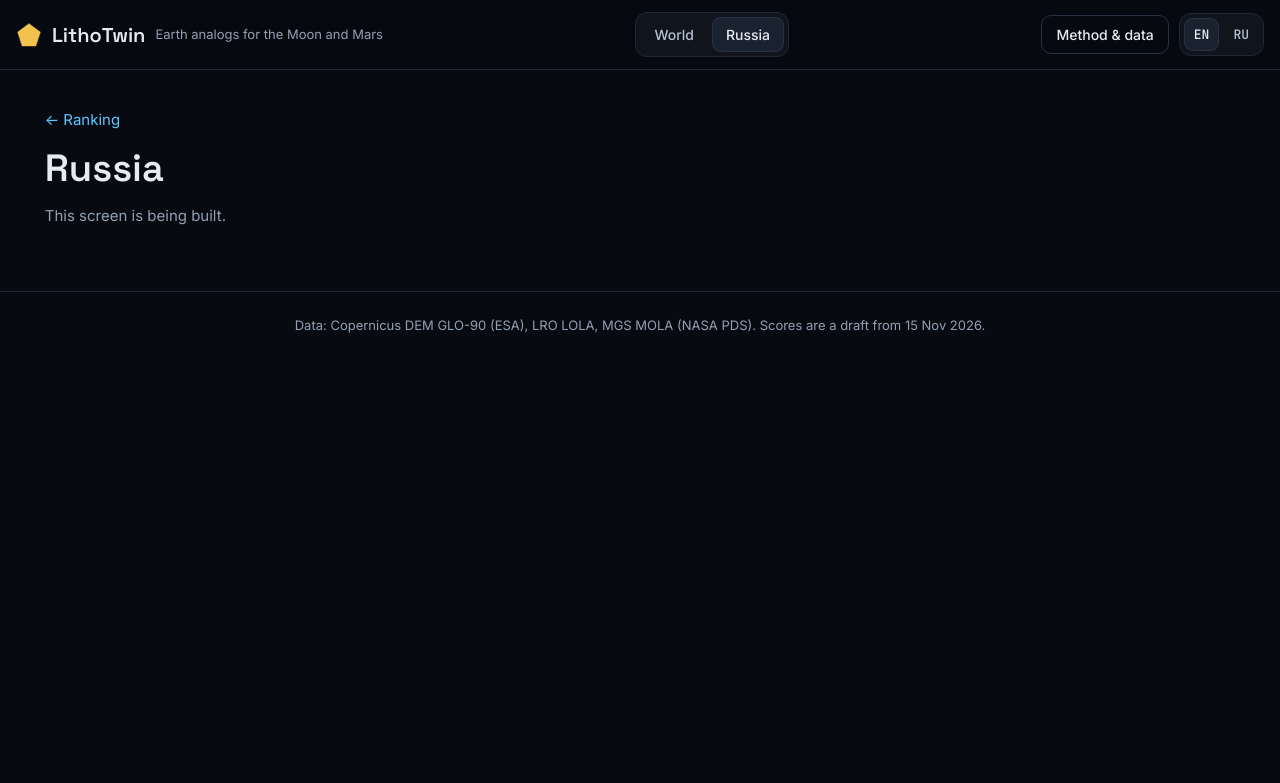
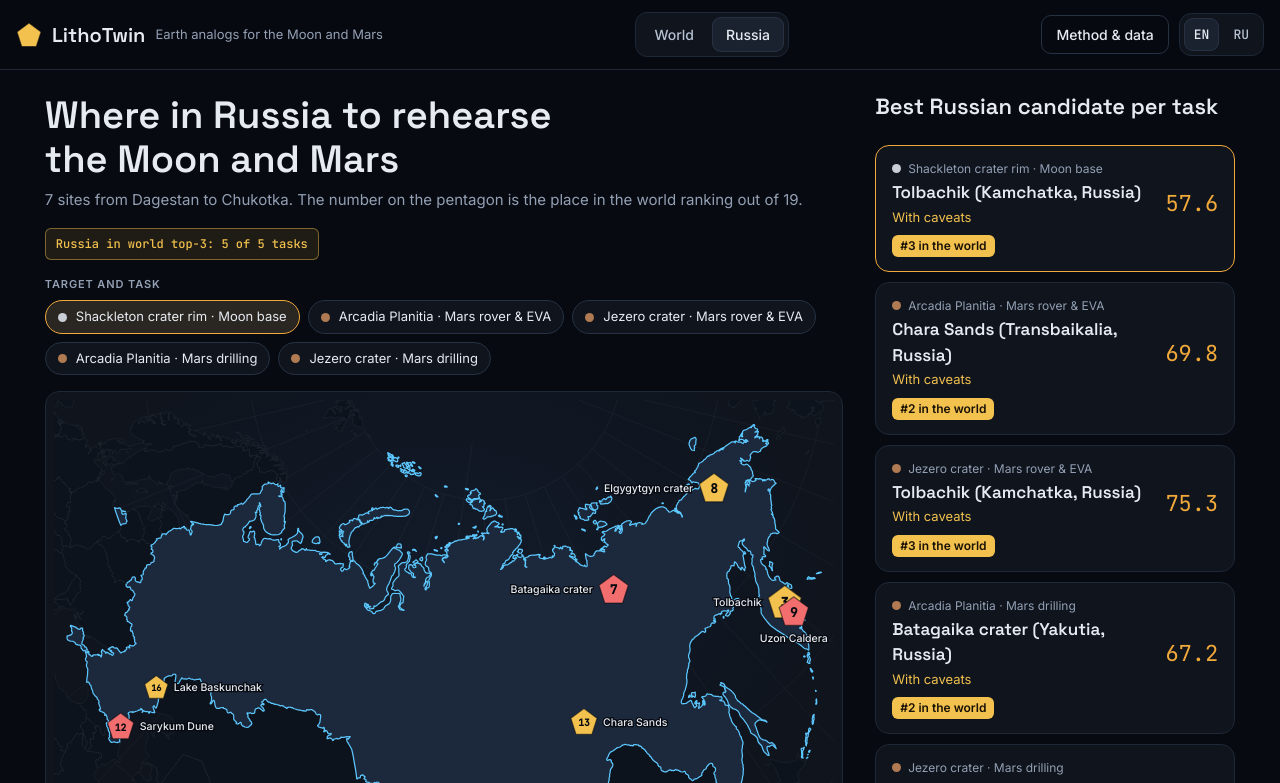
Before and after one commit to wnfeelsgood-boop/LithoTwin, a website built with Vite: page index.html in a window 1280 px wide. Both pictures are taken after a click on the button "Russia". Shown: the top 783 px of the page. Built offline with nearby package versions, Linux system fonts and the light colour scheme; what globe.gl would draw is missing.

Commit message:
feat: Russia screen with map of Russian candidates and best candidate per task (M5)
Co-Authored-By: Claude Opus 5.5 <noreply@anthropic.com>
Claude-Session: https://claude.ai/code/session_01W8Lrn8KvcbTmdQ24dhwyGy

```diff
--- a/src/i18n.js
+++ b/src/i18n.js
@@ -140,6 +140,21 @@ const UI = {
   rule_drill_ice: { en: 'Ground ice: {ice}', ru: 'Лёд в грунте: {ice}' },
   rule_drill_rock: { en: 'Rock worth drilling: {rock}', ru: 'Порода для бурения: {rock}' },
   rule_drill_none: { en: 'No ground ice, rock is not a priority drilling target', ru: 'Нет льда в грунте, порода не приоритетна для бурения' },
+  // Russia
+  russiaHeading: { en: 'Where in Russia to rehearse the Moon and Mars', ru: 'Где в России репетировать Луну и Марс' },
+  russiaSub: {
+    en: '{n} sites from Dagestan to Chukotka. The number on the pentagon is the place in the world ranking out of {total}.',
+    ru: '{n} площадок от Дагестана до Чукотки. Цифра на пентагоне = место в мировом рейтинге из {total}.',
+  },
+  russiaTop3: { en: 'Russia in world top-3: {n} of {total} tasks', ru: 'Россия в топ-3 мира: {n} из {total} задач' },
+  bestRussian: { en: 'Best Russian candidate per task', ru: 'Лучший российский кандидат по задачам' },
+  inWorld: { en: '#{rank} in the world', ru: '{rank} место в мире' },
+  holdsBackTitle: { en: 'What holds Russian sites back', ru: 'Что мешает российским площадкам' },
+  holdsBack: {
+    en: 'Sites are unique but small: taiga around Batagaika and Uzon, steppe around Sarykum. Many get yellow or red for bare ground even when rock and ice match.',
+    ru: 'Объекты уникальны, но малы: вокруг Батагайки и Узона тайга, у Сарыкума степь. Поэтому многие площадки получают жёлтый или красный по голому грунту, хотя по породе и льду похожи на цель.',
+  },
+  russiaLegend: { en: 'Size = similarity · Colour = suitability · Number = world rank', ru: 'Размер = сходство · Цвет = пригодность · Цифра = место в мире' },
   loading: { en: 'Loading data…', ru: 'Загружаем данные…' },
   loadError: { en: 'Could not load the data package.', ru: 'Не удалось загрузить данные.' },
   footer: {
--- a/src/main.js
+++ b/src/main.js
@@ -17,6 +17,7 @@ import { parseHash, onRouteChange, navigate } from './router.js';
 import { pentagonSvg } from './components/pentagon.js';
 import { renderWorld } from './views/world.js';
 import { renderDossier } from './views/dossier.js';
+import { renderRussia } from './views/russia.js';
 import { renderPlaceholder } from './views/placeholder.js';
 
 const app = document.getElementById('app');
@@ -63,6 +64,7 @@ function render() {
 
   if (route.view === 'world') renderWorld(view, data, route);
   else if (route.view === 'site') renderDossier(view, data, route);
+  else if (route.view === 'russia') renderRussia(view, data, route);
   else renderPlaceholder(view, data, route);
 
   if (route.view !== 'world') window.scrollTo(0, 0);
--- a/src/styles/components.css
+++ b/src/styles/components.css
@@ -939,3 +939,172 @@
 .marker.is-selected .marker__tip {
   display: block;
 }
+
+/* ---------- Russia ---------- */
+.russia {
+  display: grid;
+  grid-template-columns: minmax(0, 1fr) minmax(280px, 360px);
+  gap: 32px;
+  align-items: start;
+}
+.russia__main {
+  display: flex;
+  flex-direction: column;
+  gap: 16px;
+  min-width: 0;
+}
+.russia__head {
+  display: flex;
+  justify-content: space-between;
+  align-items: flex-start;
+  gap: 16px;
+  flex-wrap: wrap;
+}
+.russia__head p {
+  margin: 8px 0 0;
+}
+.badge--top3 {
+  color: var(--warn);
+  border-color: color-mix(in srgb, var(--warn) 45%, transparent);
+  background: color-mix(in srgb, var(--warn) 10%, transparent);
+  font-weight: 500;
+  padding: 6px 10px;
+  white-space: normal;
+}
+.pair-picker {
+  display: flex;
+  flex-direction: column;
+  gap: 8px;
+}
+.pair-picker .chips {
+  display: flex;
+  flex-wrap: wrap;
+  gap: 8px;
+}
+.russia__map {
+  position: relative;
+  padding: 8px;
+  overflow: hidden;
+  background: radial-gradient(ellipse at 50% 40%, #121b2a, var(--panel) 70%);
+}
+.russia-map {
+  display: block;
+  width: 100%;
+  height: auto;
+}
+.rm-graticule {
+  fill: none;
+  stroke: rgba(147, 160, 180, 0.12);
+  stroke-width: 0.6;
+}
+.rm-others path {
+  fill: #0d131c;
+  stroke: rgba(147, 160, 180, 0.2);
+  stroke-width: 0.5;
+}
+.rm-russia {
+  fill: #1c293d;
+  stroke: var(--ice);
+  stroke-width: 1.5;
+  stroke-linejoin: round;
+}
+.rm-marker {
+  cursor: pointer;
+}
+.rm-marker .rm-label {
+  fill: var(--text);
+  font-size: 13px;
+  font-weight: 500;
+  paint-order: stroke;
+  stroke: var(--bg);
+  stroke-width: 3px;
+}
+.rm-marker:hover .rm-label,
+.rm-marker:focus .rm-label {
+  fill: var(--ice);
+}
+.rm-marker:focus {
+  outline: none;
+}
+.russia__legend {
+  position: absolute;
+  left: 16px;
+  bottom: 14px;
+  background: color-mix(in srgb, var(--bg) 80%, transparent);
+}
+.russia__side {
+  display: flex;
+  flex-direction: column;
+  gap: 12px;
+}
+.best-list {
+  list-style: none;
+  margin: 0;
+  padding: 0;
+  display: flex;
+  flex-direction: column;
+  gap: 10px;
+}
+.best-card {
+  display: grid;
+  grid-template-columns: minmax(0, 1fr) auto;
+  gap: 2px 12px;
+  padding: 14px 16px;
+  color: var(--text);
+}
+.best-card:hover {
+  text-decoration: none;
+  border-color: var(--border-2);
+}
+.best-card.is-on {
+  border-color: var(--accent);
+}
+.best-card__pair {
+  grid-column: 1 / -1;
+  font-size: 12px;
+  color: var(--muted);
+}
+.best-card__name {
+  font-family: var(--font-head);
+  font-weight: 600;
+  font-size: 17px;
+}
+.best-card__score {
+  grid-row: 2 / 4;
+  grid-column: 2;
+  align-self: center;
+  font-size: 22px;
+  color: var(--accent);
+}
+.best-card__suit {
+  font-size: 13px;
+}
+.best-card__rank {
+  grid-column: 1 / -1;
+  justify-self: start;
+  margin-top: 6px;
+  font-size: 12px;
+  font-weight: 600;
+  padding: 2px 8px;
+  border-radius: 6px;
+  color: #1a1206;
+  background: var(--warn);
+}
+.note-card {
+  padding: 16px 18px;
+}
+.note-card p {
+  margin: 0;
+  font-size: 14px;
+  color: var(--text-2);
+}
+
+@media (max-width: 980px) {
+  .russia {
+    grid-template-columns: minmax(0, 1fr);
+  }
+  .russia__legend {
+    position: static;
+    margin: 8px 0 0;
+  }
+}
--- /dev/null
+++ b/src/views/russia.js
@@ -0,0 +1,182 @@
+// Russia screen #/russia (design: design_russia.png).
+// Flat map of Russia with the Russian candidates; numbers on pentagons are world ranks.
+import { geoConicEqualArea, geoPath, geoGraticule10 } from 'd3-geo';
+import { feature } from 'topojson-client';
+import { t, ui, label } from '../i18n.js';
+import { num, esc } from '../format.js';
+import { asset } from '../data.js';
+import { state } from '../state.js';
+import { navigate } from '../router.js';
+import { pairPickerHtml, pairLabel, bodyDot } from '../components/pairPicker.js';
+import { pentagonSvg, markerSize } from '../components/pentagon.js';
+
+const RUSSIA_ID = '643'; // ISO 3166-1 numeric, as used by world-atlas
+const W = 960;
+const H = 560;
+let countriesCache = null;
+
+async function loadCountries() {
+  if (countriesCache) return countriesCache;
+  const res = await fetch(asset('geo/countries-50m.json'));
+  const topo = await res.json();
+  countriesCache = feature(topo, topo.objects.countries).features;
+  return countriesCache;
+}
+
+function russianSites(data) {
+  return data.sites.filter((s) => s.kind === 'site' && s.group === 'ru_candidate');
+}
+
+function bestRussianPerPair(data) {
+  return data.pairs.map((p) => {
+    const best = data.scoresFor(p).find((sc) => data.siteById.get(sc.site_id)?.group === 'ru_candidate');
+    return { pair: p, score: best };
+  });
+}
+
+function sidebarHtml(data, activePair) {
+  const items = bestRussianPerPair(data);
+  return `
+    <aside class="russia__side">
+      <h2 class="section-title">${esc(ui('bestRussian'))}</h2>
+      <ul class="best-list">
+        ${items
+          .filter((x) => x.score)
+          .map(({ pair, score }) => {
+            const site = data.siteById.get(score.site_id);
+            const target = data.siteById.get(pair.targetId);
+            const on = pair.index === activePair.index;
+            return `
+            <li>
+              <a class="best-card panel${on ? ' is-on' : ''}" href="#/site/${encodeURIComponent(site.id)}?pair=${pair.index}">
+                <span class="best-card__pair">${bodyDot(target.body)}${esc(pairLabel(data, pair))}</span>
+                <span class="best-card__name">${esc(t(site.name))}</span>
+                <span class="best-card__suit suit-text--${score.suitability}">${esc(label(data.labels, 'suitability', score.suitability))}</span>
+                <span class="best-card__score mono">${num(score.similarity)}</span>
+                <span class="best-card__rank">${esc(ui('inWorld', { rank: score.rank }))}</span>
+              </a>
+            </li>`;
+          })
+          .join('')}
+      </ul>
+      <section class="note-card panel">
+        <h3 class="text-card__title muted">${esc(ui('holdsBackTitle'))}</h3>
+        <p>${esc(ui('holdsBack'))}</p>
+      </section>
+    </aside>`;
+}
+
+/** Label placement: right, left, below or above the marker, whichever does not overlap a placed label. */
+function placeLabels(points) {
+  const placed = [];
+  const fits = (b) => b.x0 >= 2 && b.x1 <= W - 2 && !placed.some((p) => b.x0 < p.x1 && b.x1 > p.x0 && b.y0 < p.y1 && b.y1 > p.y0);
+  return points.map((pt) => {
+    const w = pt.label.length * 7.6 + 6;
+    const gap = pt.r + 6;
+    const options = [
+      { anchor: 'start', x: pt.x + gap, y: pt.y + 5, box: { x0: pt.x + gap, x1: pt.x + gap + w, y0: pt.y - 9, y1: pt.y + 9 } },
+      { anchor: 'end', x: pt.x - gap, y: pt.y + 5, box: { x0: pt.x - gap - w, x1: pt.x - gap, y0: pt.y - 9, y1: pt.y + 9 } },
+      { anchor: 'middle', x: pt.x, y: pt.y + gap + 12, box: { x0: pt.x - w / 2, x1: pt.x + w / 2, y0: pt.y + gap, y1: pt.y + gap + 18 } },
+      { anchor: 'middle', x: pt.x, y: pt.y - gap - 4, box: { x0: pt.x - w / 2, x1: pt.x + w / 2, y0: pt.y - gap - 18, y1: pt.y - gap } },
+    ];
+    const choice = options.find((o) => fits(o.box)) || options[2];
+    placed.push(choice.box);
+    return choice;
+  });
+}
+
+/** "Batagaika crater (Yakutia, Russia)" → "Batagaika crater": the map already shows where it is. */
+const mapLabel = (site) => (t(site.name) || '').replace(/\s*\(.*\)\s*$/, '');
+
+async function drawMap(el, data, pair) {
+  const countries = await loadCountries();
+  const russia = countries.find((c) => String(c.id) === RUSSIA_ID);
+  const projection = geoConicEqualArea().rotate([-100, 0]).parallels([50, 70]);
+  projection.fitExtent(
+    [
+      [16, 16],
+      [W - 16, H - 16],
+    ],
+    russia
+  );
+  const path = geoPath(projection);
+
+  const scores = data.scoresFor(pair);
+  const points = russianSites(data)
+    .map((site) => {
+      const sc = scores.find((s) => s.site_id === site.id);
+      const [x, y] = projection([site.center.lon, site.center.lat]);
+      return { site, sc, x, y, r: (markerSize(sc?.similarity ?? 0) * 1.35) / 2, label: mapLabel(site) };
+    })
+    .filter((p) => p.sc);
+  // Place labels for the biggest markers first so they get the best spots.
+  const bySize = [...points].sort((a, b) => b.r - a.r);
+  const labelFor = new Map(placeLabels(bySize).map((l, i) => [bySize[i].site.id, l]));
+
+  const others = countries.filter((c) => c !== russia);
+  el.innerHTML = `
+    <svg class="russia-map" viewBox="0 0 ${W} ${H}" role="img" aria-label="${esc(ui('russiaHeading'))}">
+      <path class="rm-graticule" d="${path(geoGraticule10())}"></path>
+      <g class="rm-others">${others.map((c) => `<path d="${path(c) || ''}"></path>`).join('')}</g>
+      <path class="rm-russia" d="${path(russia)}"></path>
+      <g class="rm-markers">
+        ${bySize
+          .map((p) => {
+            const size = p.r * 2;
+            const l = labelFor.get(p.site.id);
+            return `
+            <g class="rm-marker" data-site="${esc(p.site.id)}" tabindex="0" role="link"
+               aria-label="${esc(`${p.label}: ${num(p.sc.similarity)}, #${p.sc.rank}`)}">
+              <g transform="translate(${p.x - size / 2} ${p.y - size / 2})">
+                ${pentagonSvg({ suitability: p.sc.suitability, rank: p.sc.rank, size })}
+              </g>
+              <text class="rm-label" x="${l.x}" y="${l.y}" text-anchor="${l.anchor}">${esc(p.label)}</text>
+            </g>`;
+          })
+          .join('')}
+      </g>
+    </svg>
+    <p class="legend mono russia__legend">${esc(ui('russiaLegend'))}</p>`;
+
+  el.querySelectorAll('.rm-marker').forEach((g) => {
+    const open = () => navigate({ view: 'site', siteId: g.dataset.site, pair: pair.index });
+    g.addEventListener('click', open);
+    g.addEventListener('keydown', (e) => {
+      if (e.key === 'Enter' || e.key === ' ') {
+        e.preventDefault();
+        open();
+      }
+    });
+  });
+}
+
+export function renderRussia(root, data, route) {
+  const pair = state.pair(data, route);
+  const n = russianSites(data).length;
+  const total = data.scoresFor(pair).length;
+  const top3 = bestRussianPerPair(data).filter((x) => x.score && x.score.rank <= 3).length;
+
+  root.innerHTML = `
+    <main class="page russia">
+      <div class="russia__main">
+        <div class="russia__head">
+          <div>
+            <h1 class="page-title">${esc(ui('russiaHeading'))}</h1>
+            <p class="muted">${esc(ui('russiaSub', { n, total }))}</p>
+          </div>
+          <span class="badge badge--top3 mono">${esc(ui('russiaTop3', { n: top3, total: data.pairs.length }))}</span>
+        </div>
+        ${pairPickerHtml(data, pair.index)}
+        <div class="russia__map panel" id="russia-map"></div>
+      </div>
+      ${sidebarHtml(data, pair)}
+    </main>`;
+
+  root.querySelectorAll('[data-pair]').forEach((b) =>
+    b.addEventListener('click', () => navigate({ pair: Number(b.dataset.pair) }))
+  );
+  drawMap(root.querySelector('#russia-map'), data, pair).catch((err) => {
+    console.error(err);
+    root.querySelector('#russia-map').innerHTML = `<p class="empty muted">${esc(ui('loadError'))}</p>`;
+  });
+}
```
